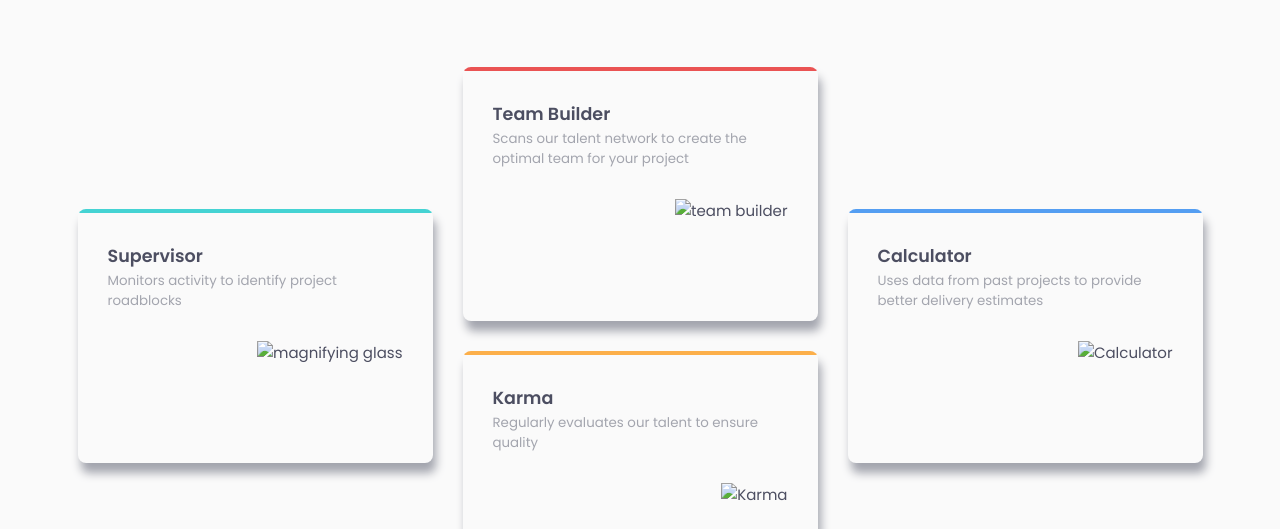
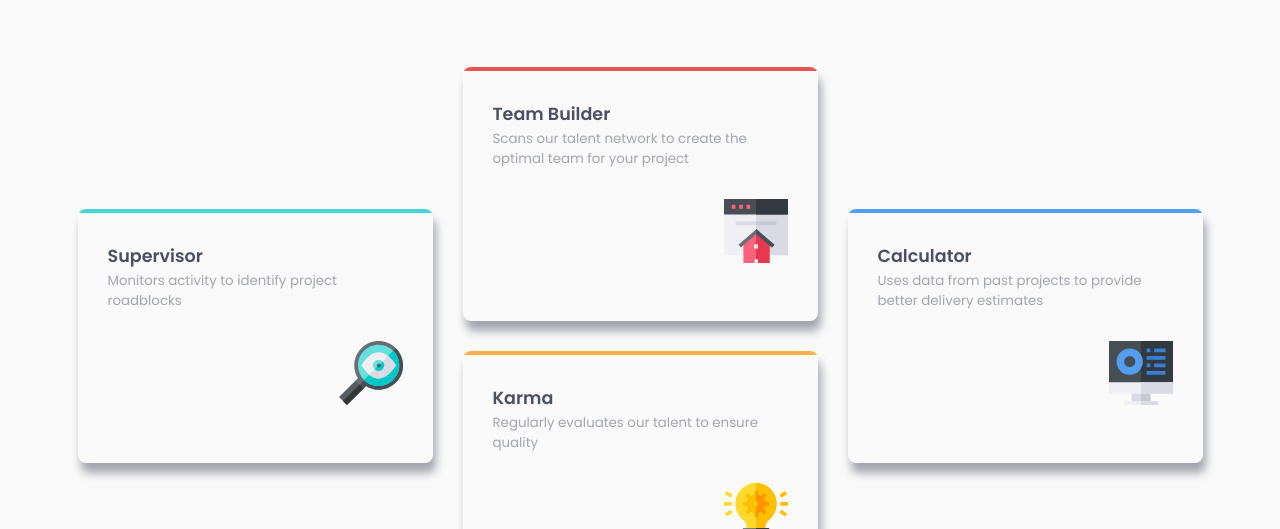
Before and after one commit to Martin-00789/four-card-feature-section-master, a plain HTML site: page index.html in a window 1280 px wide. Shown: the part 271-800 px from the top of the page. Drawn offline with Linux system fonts and the light colour scheme; the site is published under a folder, as on GitHub Pages, so addresses that start at the root find nothing.

Commit message:
logo modification

```diff
--- a/index.html
+++ b/index.html
@@ -24,7 +24,7 @@
           <h3>Supervisor</h3>
           <p>Monitors activity to identify project roadblocks</p>
           <div class="image">
-            <img src="/images/icon-supervisor.svg" alt="magnifying glass">
+            <img src="images/icon-supervisor.svg" alt="magnifying glass">
           </div>
         </div>
       </div>
@@ -35,7 +35,7 @@
             <h3>Team Builder</h3>
             <p>Scans our talent network to create the optimal team for your project</p>
             <div class="image">
-              <img src="/images/icon-team-builder.svg" alt="team builder">
+              <img src="images/icon-team-builder.svg" alt="team builder">
             </div>
           </div>
         </div>
@@ -46,7 +46,7 @@
             <h3>Karma</h3>
             <p>Regularly evaluates our talent to ensure quality</p>
             <div class="image">
-              <img src="/images/icon-karma.svg" alt="Karma">
+              <img src="images/icon-karma.svg" alt="Karma">
             </div>
           </div>
         </div>
@@ -58,7 +58,7 @@
           <h3>Calculator</h3>
           <p>Uses data from past projects to provide better delivery estimates</p>
           <div class="image">
-            <img src="/images/icon-calculator.svg" alt="Calculator">
+            <img src="images/icon-calculator.svg" alt="Calculator">
           </div>
         </div>
       </div>
```
